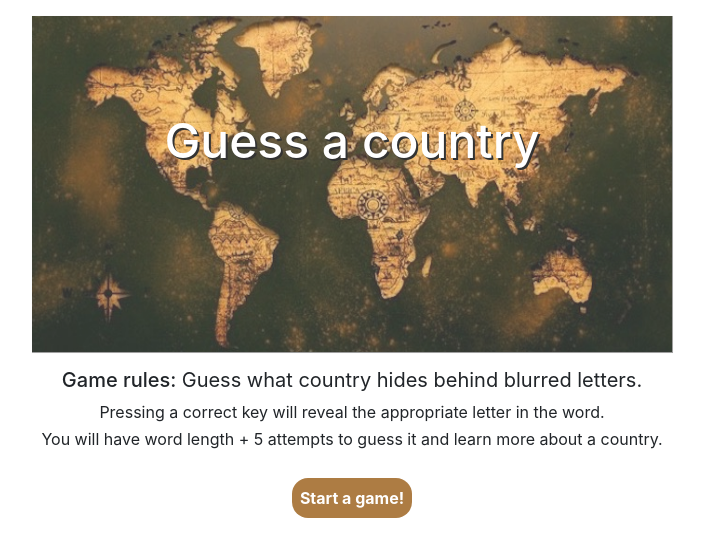
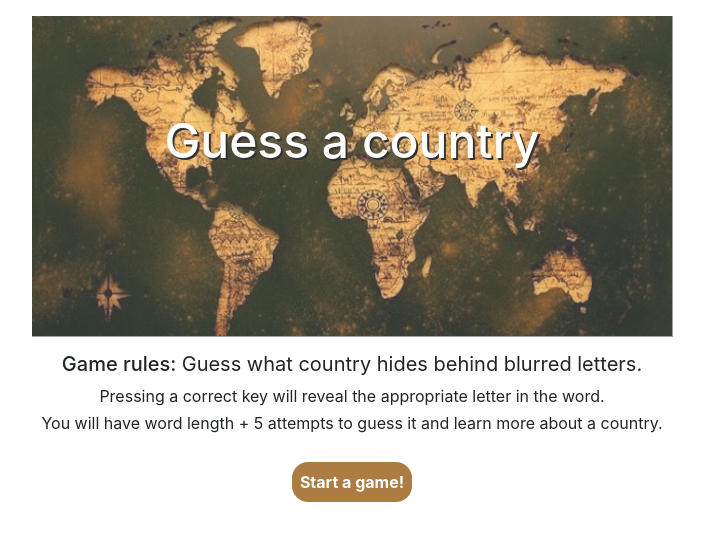
Before and after one commit to nataliiaR/Word-Guess-Game, a plain HTML site: page index.html in a window 1280 px wide. Shown: the whole page, without its empty margins (288-992 px from the left). Drawn offline with nearby package versions, Linux system fonts and the light colour scheme.

Commit message:
resized the map image again

```diff
--- a/assets/css/styles.css
+++ b/assets/css/styles.css
@@ -28,7 +28,7 @@ span{
     background: url("assets/images/map.jpg");
     width:40em;
     margin: auto;
-    height: 21em;
+    height: 20em;
     opacity: 0.8;
     background-size: 40em 21em;
     box-shadow: 0.5px 0.5px 0.5px 0.5px #888888;
```
